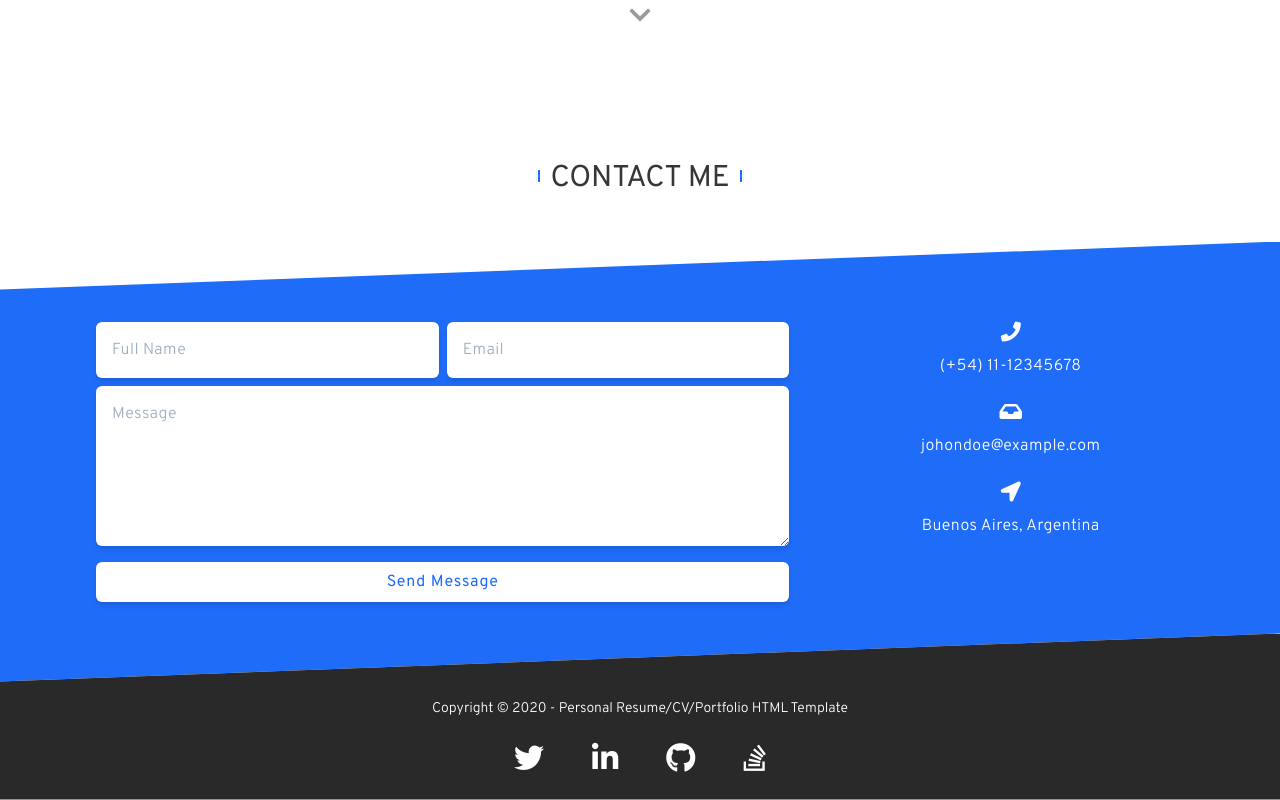
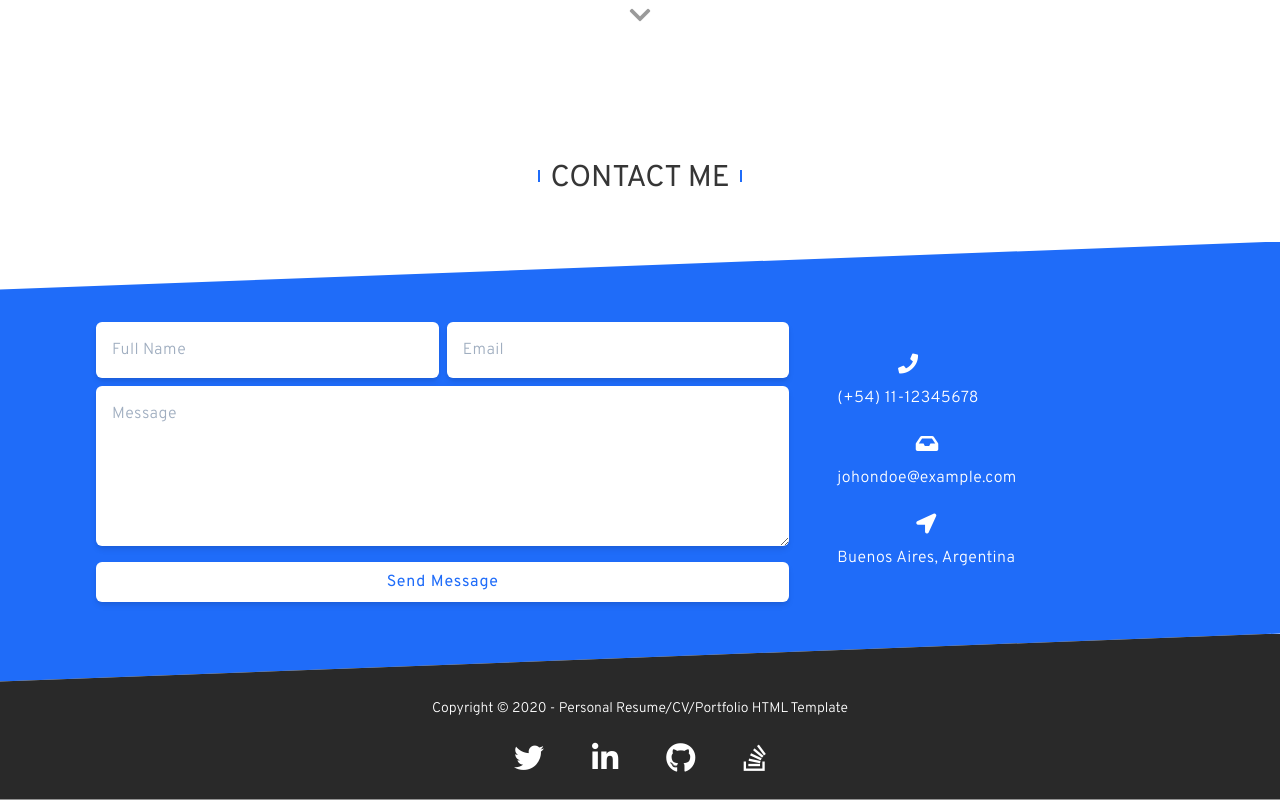
Before and after one commit to gonzalomansilla/Portfolio, a Vue app: page / in a window 1280 px wide. Shown: the part 2722-3522 px from the top of the page. Built offline with nearby package versions, Linux system fonts and the light colour scheme.

Commit message:
style: Posicion de los InfoIcon

```diff
--- a/src/components/sections/Contact.vue
+++ b/src/components/sections/Contact.vue
@@ -4,7 +4,6 @@
       <div class="relative py-12">
         <div class="contact-bg absolute inset-0"></div>
 
-        <!-- TODO Style: Espaciado entre formulario y contactos -->
         <div class="contact__inner app-section-padding-x grid grid-cols-1 grid-rows-content gap-12 py-8">
           <div class="grid gap-y-4">
             <div class="contact__form grid md:grid-cols-2 gap-2">
@@ -16,7 +15,7 @@
             <BtnSecundary text="Send Message"></BtnSecundary>
           </div>
 
-          <div class="grid grid-rows-content justify-items-center gap-6">
+          <div class="info-icons-container grid grid-rows-content justify-items-center gap-6">
             <InfoIcon faIcon="fa-phone" text="(+54) 11-12345678" ></InfoIcon>
             <InfoIcon faIcon="fa-inbox" text="johondoe@example.com" ></InfoIcon>
             <InfoIcon faIcon="fa-location-arrow" text="Buenos Aires, Argentina" ></InfoIcon>
@@ -61,5 +60,10 @@ export default {
   .contact__form {
     grid-template-rows: max-content 1fr;
   }
+
+  .info-icons-container {
+    justify-items: start;
+    align-content: center;
+  }
 }
 </style>
--- a/src/components/ui/InfoIcon.vue
+++ b/src/components/ui/InfoIcon.vue
@@ -1,5 +1,5 @@
 <template>
-  <div class="grid grid-rows-2 gap-y-2 justify-items-center full-max-content text-white">
+  <div class="info-icons grid grid-rows-2 gap-y-2 gap-x-4 justify-items-center  full-max-content text-white">
     <i class="fas icon text-xl" :class="faIcon"></i>
     <span class="text-base font-light">{{ text }}</span>
   </div>
@@ -22,4 +22,11 @@ export default {
 </script>
 
 <style lang="scss" scoped>
+
+@screen md {
+  .info-icons {
+    grid-template-rows: 1fr;
+    grid-template-columns: max-content 1fr;
+  }
+}
 </style>
```
